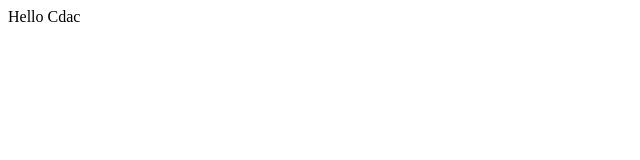
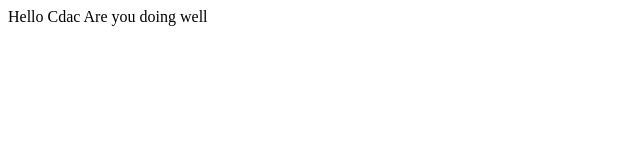
Before and after one commit to saylidesh1223/hpcsa, a plain HTML site: page index.html in a window 1280 px wide. Shown: the whole page, without its empty margins (0-640 px from the left). Drawn offline with Linux system fonts and the light colour scheme.

Commit message:
Cdac modified

```diff
--- a/index.html
+++ b/index.html
@@ -1,3 +1,4 @@
 <html>
 Hello Cdac
+Are you doing well
 </html>
```
